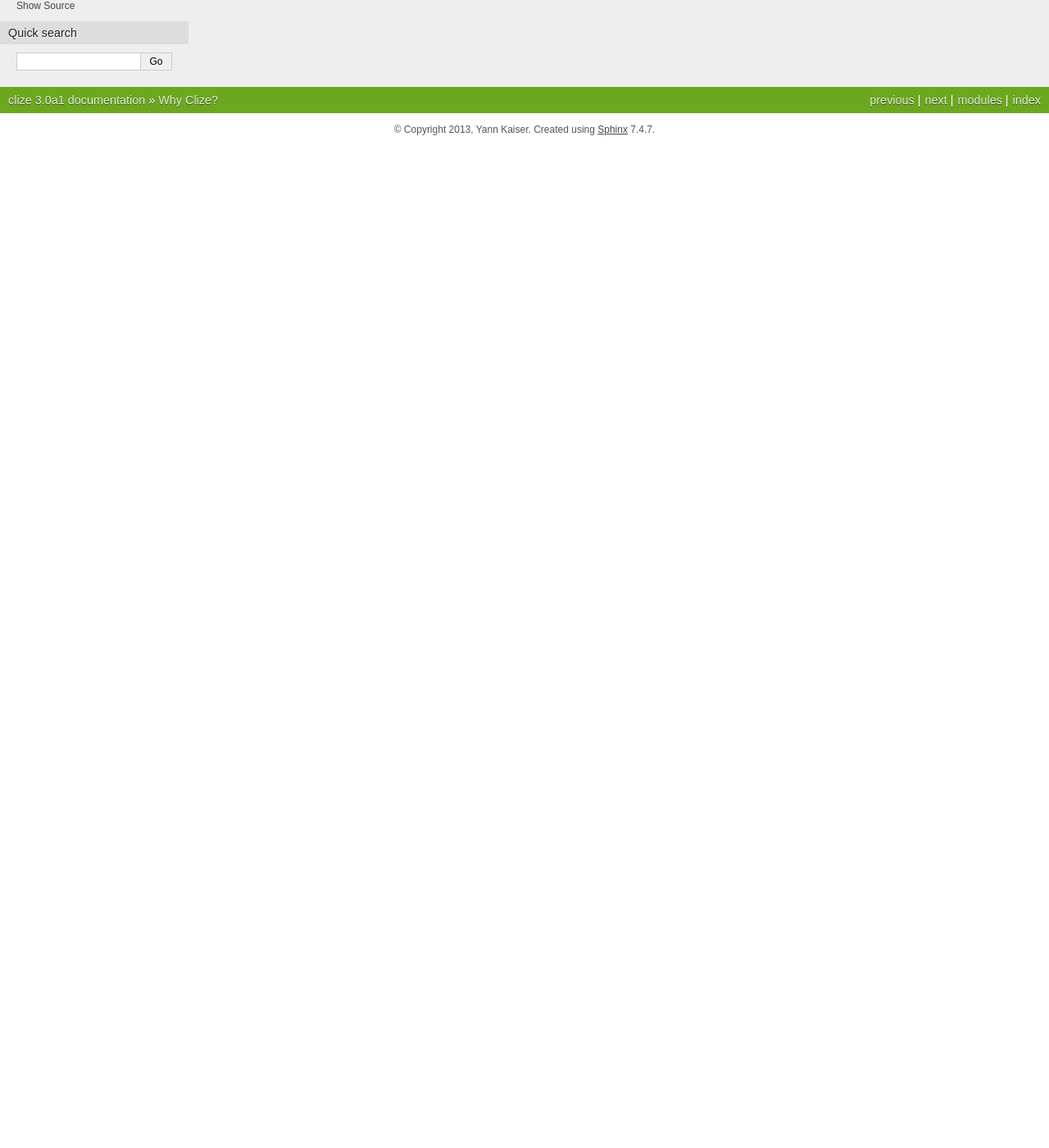
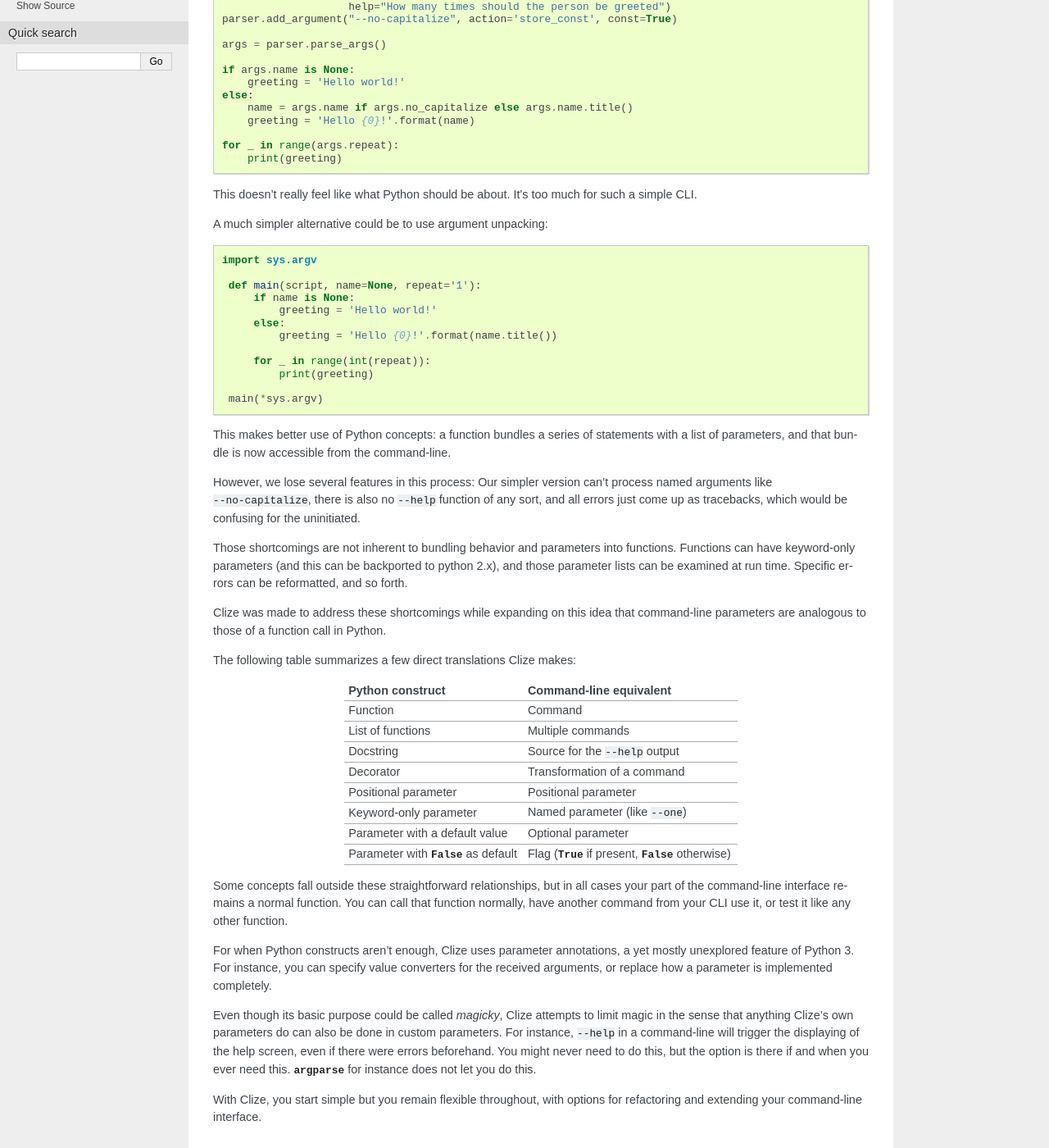
Before and after one commit to epsy/clize, a Sphinx documentation site: the page built from docs/why.rst, in a window 1280 px wide and 1400 px high, scrolled down 270 px. Shown: the whole window at 82% size. Built offline with Sphinx 7.4.7, drawn with Linux system fonts in a browser that asks for light colours; before the commit the page ends 900 px from its top, so only the background shows below that; some of the changed text lies outside the part shown.

Commit message:
Added a "why" document.

```diff
--- a/docs/why.rst
+++ b/docs/why.rst
@@ -1,4 +1,134 @@
 .. _why:
 
-Why Clize?
-==========
+Why Clize was made
+==================
+
+Clize started from the idea that other argument parsers were too complicated to
+use. Even for a small script, one would have to use a fairly odd interface to first generate a « parser » object with the correct behavior then use it.
+
+.. code-block:: python
+
+    import argparse
+
+    parser = argparse.ArgumentParser()
+    parser.add_argument("name", nargs='?',
+                        help="The person to greet")
+    parser.add_argument("repeat", nargs='?', type=int, default=1,
+                        help="How many times should the person be greeted")
+    parser.add_argument("--no-capitalize", action='store_const', const=True)
+
+    args = parser.parse_args()
+
+    if args.name is None:
+        greeting = 'Hello world!'
+    else:
+        name = args.name if args.no_capitalize else args.name.title()
+        greeting = 'Hello {0}!'.format(name)
+
+    for _ in range(args.repeat):
+        print(greeting)
+
+This doesn't really feel like what Python should be about. It's too much for
+such a simple CLI.
+
+A much simpler alternative could be to use argument unpacking:
+
+.. code-block:: python
+
+   import sys.argv
+
+    def main(script, name=None, repeat='1'):
+        if name is None:
+            greeting = 'Hello world!'
+        else:
+            greeting = 'Hello {0}!'.format(name.title())
+
+        for _ in range(int(repeat)):
+            print(greeting)
+
+    main(*sys.argv)
+
+This makes better use of Python concepts: a function bundles a series of
+statements with a list of parameters, and that bundle is now accessible from
+the command-line.
+
+However, we lose several features in this process: Our simpler version can't
+process named arguments like ``--no-capitalize``, there is also no ``--help``
+function of any sort, and all errors just come up as tracebacks, which would be
+confusing for the uninitiated.
+
+Those shortcomings are not inherent to bundling behavior and parameters into
+functions. Functions can have keyword-only parameters (and this can be
+backported to python 2.x), and those parameter lists can be examined at run
+time. Specific errors can be reformatted, and so forth.
+
+Clize was made to address these shortcomings while expanding on this idea that
+command-line parameters are analogous to those of a function call in Python.
+
+The following table summarizes a few direct translations Clize makes:
+
+=================================== ===========================================
+Python construct                    Command-line equivalent
+=================================== ===========================================
+Function                            Command
+List of functions                   Multiple commands
+Docstring                           Source for the ``--help`` output
+Decorator                           Transformation of a command
+Positional parameter                Positional parameter
+Keyword-only parameter              Named parameter (like ``--one``)
+Parameter with a default value      Optional parameter
+Parameter with `False` as default   Flag (`True` if present, `False` otherwise)
+=================================== ===========================================
+
+Some concepts fall outside these straightforward relationships, but in all
+cases your part of the command-line interface remains a normal function. You
+can call that function normally, have another command from your CLI use it, or
+test it like any other function.
+
+For when Python constructs aren't enough, Clize uses parameter annotations, a
+yet mostly unexplored feature of Python 3. For instance, you can specify value
+converters for the received arguments, or replace how a parameter is
+implemented completely.
+
+Even though its basic purpose could be called *magicky*, Clize attempts to
+limit magic in the sense that anything Clize's own parameters do can also be
+done in custom parameters. For instance, ``--help`` in a command-line will
+trigger the displaying of the help screen, even if there were errors
+beforehand. You might never need to do this, but the option is there if and
+when you ever need this.  `argparse` for instance does not let you do this.
+
+With Clize, you start simple but you remain flexible throughout, with options for refactoring and extending your command-line interface.
+
+
+.. _other parsers:
+
+.. rubric:: "Why not use an existing parser instead of making your own?"
+
+Argument parsing is a rather common need for Python programs. As such, there
+are many argument parsers in existence, including no less than three in the
+standard library alone!
+
+The general answer is that they are different. The fact that there are so many
+different parsers available shows that argument parsing APIs are far from being
+a "solved problem". Clize offers a very different approach from those of
+`argparse`, `Click <http://click.pocoo.org/>`_ or `docopt
+<http://docopt.org/>`_. Each of these always have you write a specification for
+your CLI.
+
+Clize comes with less batteries included than the above. It focuses on
+providing just the behavior that corresponds with Python parameters, along with
+just a few extras. Clize can afford to do this because unlike these, Clize can
+be extended to accomodate custom needs. Every parameter kind can be implemented
+by external code and made usable the same way as `clize.parameters.multi` or
+`clize.parameters.argument_decorator`.
+
+
+.. _wrapper around argparse:
+
+.. rubric:: "Why not create a thin wrapper around argparse?"
+
+Back in Clize's first release, ``argparse``'s parser would have been
+sufficientfor what Clize proposed. I wasn't really interested in dealing with
+``argparse`` at the time however. With Clize 3's, replacing its new parser with
+``argparse`` would cause a loss in flexibility, in parameter types and help
+message formatting.
```
